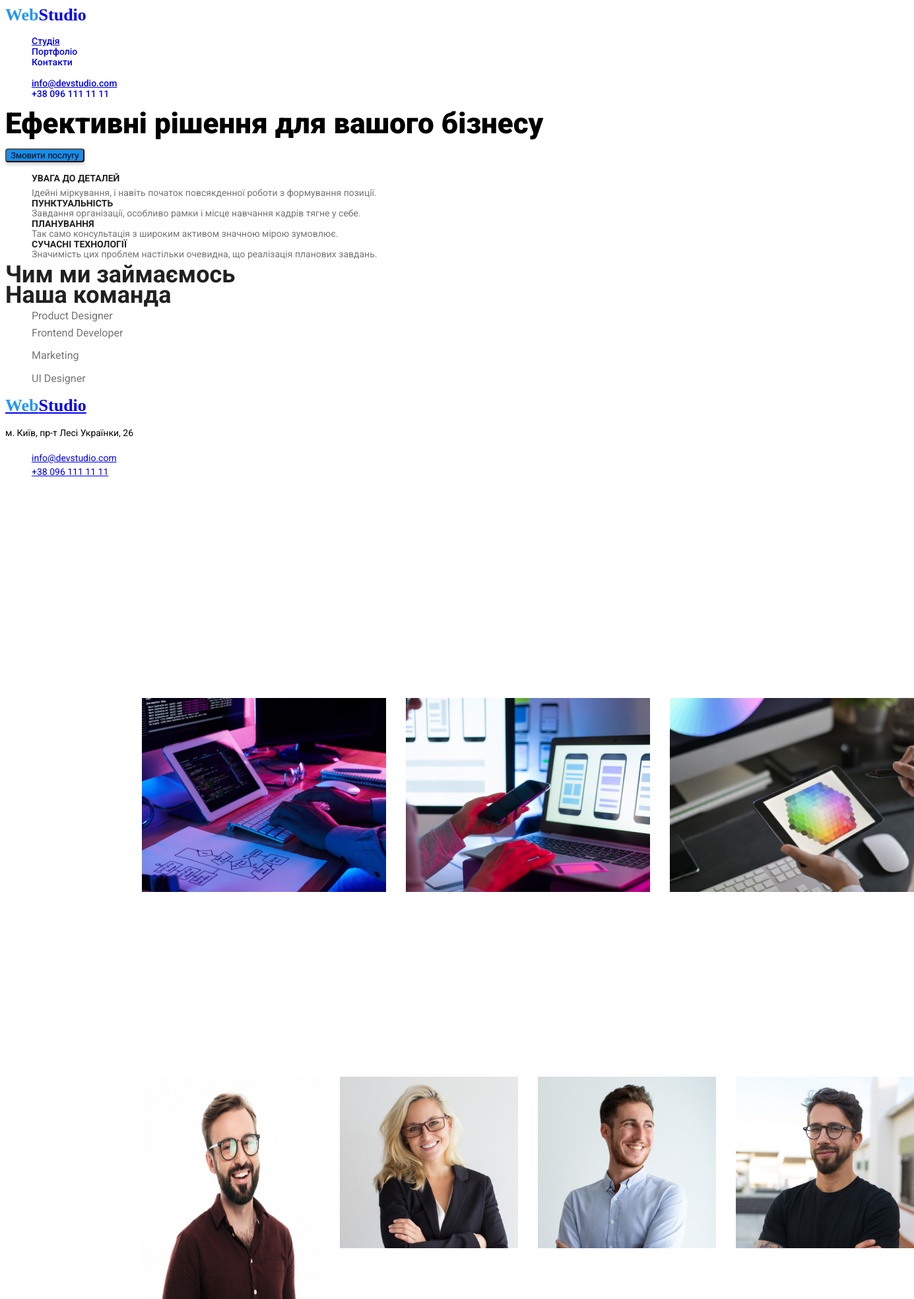
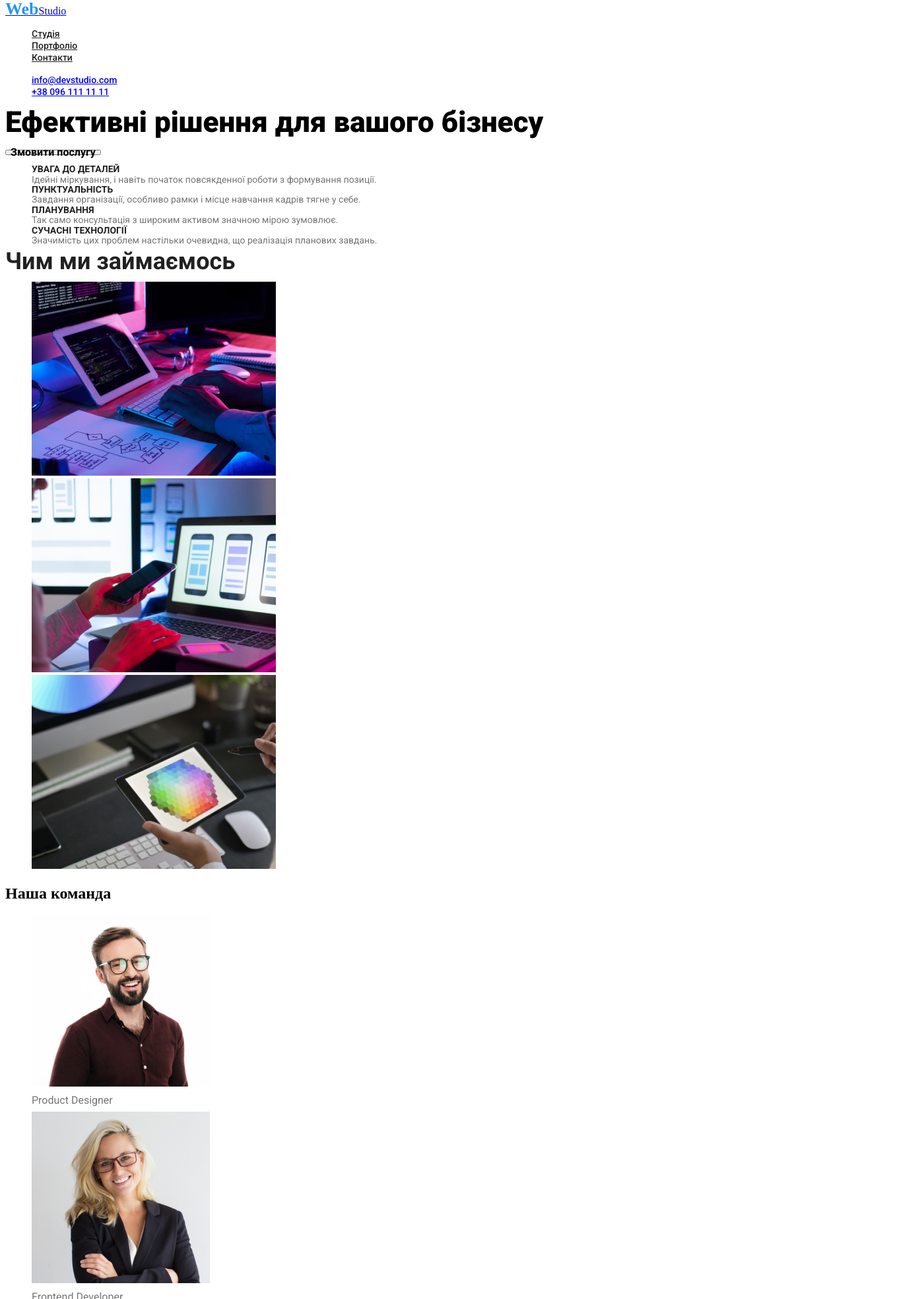
Before and after one commit to SergiyPlishko/webstudio, a plain HTML site: page index.html in a window 1280 px wide. Shown: the top 1969 px of the page at 66% size, 1385 px wide, since content can reach past the window. Drawn offline with Linux system fonts and the light colour scheme.

Commit message:
My-repository

```diff
--- a/css/style.css
+++ b/css/style.css
@@ -1,290 +1,79 @@
-.logo {
+ul {
+  list-style: none;
+  text-decoration: none;
+}
+.logo-web {
   font-family: 'Raleway';
   font-weight: 700;
   font-size: 26px;
-    line-height: 1.19;
-    text-decoration: none;
-  }
-  .logo-web {
+  line-height: 1.19px;
   color: #2196f3;
 }
-  .nav-list-item {
-    font-family: 'Roboto';
-    font-weight: 500;
-    font-size: 14px;
-    line-height: 1.14;
-    color: #212121;
-    list-style: none;
+.logo-studio {
+  font-family: 'Raleway';
+  font-weight: 700;
+  font-size: 26px;
+  line-height: 1.19px;
+  color: #000000;
 }
-  .link-studio:hover {
-    font-family: 'Roboto';
-    font-weight: 500;
-    font-size: 14px;
-    line-height: 1.14;
-    color: #2196f3;
-    list-style: none;
-    text-decoration: none;
-  }
-  .link {
-    font-family: 'Roboto';
-    font-weight: 500;
-    font-size: 14px;
-    line-height: 1.14;
-    list-style: none;
-    text-decoration: none;
-  }
-  .link-email:hover {
+.nav-link {
   font-family: 'Roboto';
   font-weight: 500;
   font-size: 14px;
   line-height: 1.14px;
-    color: #2196f3;
-    text-decoration: none;
-    list-style: none;
+  color: #212121;
 }
-  .div-h1 {
+.contact-link {
+  font-family: 'Roboto';
+  font-weight: 500;
+  font-size: 14px;
+  line-height: 1.14px;
+}
+.title-text {
   font-family: 'Roboto';
   font-weight: 900;
   font-size: 44px;
-    line-height: 1.5px;
-    list-style: none;
-    text-decoration: none;
+  line-height: 1.36px;
 }
 .button {
-    background: #188ce8;
-    box-shadow: 0px 4px 4px rgba(0, 0, 0, 0.15);
-    border-radius: 4px;
+  font-family: 'Roboto';
+  font-weight: 700;
+  font-size: 16px;
+  line-height: 1.87px;
 }
-  .list-1 {
-    text-decoration: none;
-    list-style: none;
-  }
-  .list {
+.title-info {
   font-family: 'Roboto';
   font-weight: 700;
   font-size: 14px;
-    line-height: 1, 14;
+  line-height: 1.14px;
   color: #212121;
 }
-  .list-item {
+.text-info {
   font-family: 'Roboto';
   font-weight: 400;
   font-size: 14px;
   line-height: 1.71px;
   color: #757575;
-    list-style: none;
-    text-decoration: none;
 }
-  .cros {
-    list-style: none;
-    text-decoration: none;
-  }
-  .ci-h2 {
-    font-family: 'Roboto';
-    font-weight: 700;
-    font-size: 14px;
-    line-height: 1.14px;
-    color: #212121;
-    list-style: none;
-    text-decoration: none;
-  }
-  .mem {
-    font-family: 'Roboto';
-    font-weight: 400;
-    font-size: 14px;
-    line-height: 1.71px;
-    color: #757575;
-    list-style: none;
-    text-decoration: none;
-  }
-  .li {
-    list-style: none;
-    text-decoration: none;
-  }
-  .res {
-    font-family: 'Roboto';
-    font-weight: 700;
-    font-size: 14px;
-    line-height: 1.14px;
-    color: #212121;
-    text-decoration: none;
-    list-style: none;
-  }
-  .p {
-    font-family: 'Roboto';
-    font-weight: 400;
-    font-size: 14px;
-    line-height: 1.71px;
-    color: #757575;
-    text-decoration: none;
-    list-style: none;
-  }
-  .lis {
-    list-style: none;
-    text-decoration: none;
-  }
-  .si-h2 {
-    font-family: 'Roboto';
-    font-weight: 700;
-    font-size: 14px;
-    line-height: 1.14px;
-    color: #212121;
-    list-style: none;
-    text-decoration: none;
-  }
-  .p-2 {
-    font-family: 'Roboto';
-    font-style: normal;
-    font-weight: 400;
-    font-size: 14px;
-    line-height: 1.71px;
-    color: #757575;
-    list-style: none;
-    text-decoration: none;
-  }
-  .q-h2 {
+.title-menu {
   font-family: 'Roboto';
   font-weight: 700;
   font-size: 36px;
   line-height: 1.16px;
   color: #212121;
-    text-decoration: none;
-    list-style: none;
 }
-  .vi {
-    text-decoration: none;
-    list-style: none;
-  }
-  .list-imeges {
-    text-decoration: none;
-    list-style: none;
-  }
-  .images-1 {
-    position: absolute;
-    width: 370px;
-    height: 294px;
-    left: 215px;
-    top: 1058px;
-    text-decoration: none;
-    list-style: none;
-  }
-  .images-2 {
-    position: absolute;
-    width: 370px;
-    height: 294px;
-    left: 615px;
-    top: 1058px;
-  }
-  .images-3 {
-    position: absolute;
-    width: 370px;
-    height: 294px;
-    left: 1015px;
-    top: 1058px;
-  }
-  .ul-q {
-    list-style: none;
-    text-decoration: none;
-  }
-  .h2-w {
+.team {
   font-family: 'Roboto';
   font-style: normal;
-    font-weight: 700;
-    font-size: 36px;
-    line-height: 1.16px;
-    color: #212121;
-  }
-  .photo {
-    position: absolute;
-    width: 270px;
-    height: 368px;
-    left: 215px;
-    top: 1632px;
-  }
-  .photo-p {
-    font-family: 'Roboto';
   font-weight: 400;
   font-size: 16px;
   line-height: 1.18px;
   color: #757575;
 }
-  .photo-1 {
-    position: absolute;
-    width: 270px;
-    height: 260px;
-    left: 515px;
-    top: 1632px;
-  }
-  .photo-p-2 {
-    font-family: 'Roboto';
-  font-weight: 400;
-  font-size: 16px;
-  line-height: 1.18;
-  color: #757575;
-  }
-  .photo-3 {
-    position: absolute;
-  width: 270px;
-  height: 260px;
-  left: 815px;
-  top: 1632px;
-  }
-  .photo-p-3 {
-    font-family: 'Roboto';
-  font-weight: 400;
-  font-size: 16px;
-  line-height: 1.18;
-  color: #757575;
-  }
-  .photo-4 {
-    position: absolute;
-  width: 270px;
-  height: 260px;
-  left: 1115px;
-  top: 1632px;
-  }
-  .photo-p-4 {
-    font-family: 'Roboto';
-  font-weight: 400;
-  font-size: 16px;
-  line-height: 1.18;
-  color: #757575;
-  }
-  .lid {
-    text-decoration: none;
-    list-style: none;
-  }
-  .ul-ul {
-    list-style: none;
-    text-decoration: none;
-  }
-  .wed-studi {
-    font-family: 'Raleway';
-  font-weight: 700;
-  font-size: 26px;
-  line-height: 1.19;
-  }
-  .logo-2 {
-    color: #2196F3;
-  }
-  .addres {
-    font-family: 'Roboto';
-  font-style: normal;
-  font-weight: 400;
-  font-size: 14px;
-  line-height: 1.71;
-  }
-  .emaill {
+.link-info {
   font-family: 'Roboto';
   font-style: normal;
   font-weight: 400;
   font-size: 14px;
   line-height: 1.71px;
 }
-  .tel-tel {
-    font-family: 'Roboto';
-  font-style: normal;
-  font-weight: 400;
-  font-size: 14px;
-  line-height: 24px;
-  }
--- a/index.html
+++ b/index.html
@@ -14,29 +14,27 @@
   <body>
     <!--Шапка сайту-->
     <header>
-      <div>
-        <nav>
-          <a href="/" class="logo"
-            ><span class="logo-web">Web</span><span class="logo-Studio"></span>Studio</a
-          >
-          <ul>
-            <li class="nav-list-item">
-              <a href="/" class="link-studio">Студія</a>
+      <div class="container">
+        <nav class="navigation">
+          <a href="/" class="logo"><span class="logo-web">Web</span><span class="logo-studio"></span>Studio</a>
+          <ul class="nav-list-item">
+            <li class="nav-list">
+              <a href="/" class="nav-link">Студія</a>
             </li>
-            <li class="nav-list-item">
-              <a href="/" class="link">Портфоліо</a>
+            <li class="nav-list">
+              <a href="/" class="nav-link">Портфоліо</a>
             </li>
-            <li class="nav-list-item">
-              <a href="/" class="link">Контакти</a>
+            <li class="nav-list">
+              <a href="/" class="nav-link">Контакти</a>
             </li>
           </ul>
         </nav>
-        <ul>
-          <li class="nav-list-item">
-            <a href="info@devstudio.com" class="link-email">info@devstudio.com</a>
+        <ul contact-menu>
+          <li class="contact-list">
+            <a href="info@devstudio.com" class="contact-link">info@devstudio.com</a>
           </li>
-          <li class="nav-list-item">
-            <a href="+380961111111" class="link">+38 096 111 11 11</a>
+          <li class="contact-list">
+            <a href="+380961111111" class="contact-link">+38 096 111 11 11</a>
           </li>
         </ul>
       </div>
@@ -44,35 +42,37 @@
     <!--Головна частина-->
     <main>
       <!--Hero section-->
-      <section>
-        <div>
-          <h1 class="div-h1">Ефективні рішення для вашого бізнесу</h1>
+      <section class="section-one">
+        <div class="text">
+          <h1 class="title-text">Ефективні рішення для вашого бізнесу</h1>
           <button type="button" class="button">Змовити послугу</button>
         </div>
         <!--Наші особливості-->
       </section>
-      <section>
+      <section class="section-info">
         <div>
-          <ul>
-            <li class="list-1">
-              <h2 class="list">УВАГА ДО ДЕТАЛЕЙ</h2>
-              <p class="list-item">
+          <ul class="info">
+            <li class="info-list">
+              <h2 class="title-info">УВАГА ДО ДЕТАЛЕЙ</h2>
+              <p class="text-info">
                 Ідейні міркування, і навіть початок повсякденної роботи з формування позиції.
               </p>
             </li>
-            <li class="cros">
-              <h2 class="ci-h2">ПУНКТУАЛЬНІСТЬ</h2>
-              <p class="mem">
+            <li class="info-list">
+              <h2 class="title-info">ПУНКТУАЛЬНІСТЬ</h2>
+              <p class="text-info">
                 Завдання організації, особливо рамки і місце навчання кадрів тягне у себе.
               </p>
             </li>
-            <li class="li">
-              <h2 class="res">ПЛАНУВАННЯ</h2>
-              <p class="p">Так само консультація з широким активом значною мірою зумовлює.</p>
+            <li class="info-list">
+              <h2 class="title-info">ПЛАНУВАННЯ</h2>
+              <p class="text-info">Так само консультація з широким активом значною мірою зумовлює.</p>
             </li>
-            <li class="lis">
-              <h2 class="si-h2">СУЧАСНІ ТЕХНОЛОГІЇ</h2>
-              <p class="p-2">Значимість цих проблем настільки очевидна, що реалізація планових завдань.</p>
+            <li class="info-list">
+              <h2 class="title-info">СУЧАСНІ ТЕХНОЛОГІЇ</h2>
+              <p class="text-info">
+                Значимість цих проблем настільки очевидна, що реалізація планових завдань.
+              </p>
             </li>
           </ul>
         </div>
@@ -80,16 +80,34 @@
       <!--Чим ми займаємося-->
       <section>
         <div>
-          <h2 class="q-h2">Чим ми займаємось</h2>
-          <ul class="vi">
-            <li class="list-images">
-              <img class="images-1" src="./Images/card.1.jpg" alt="Laptop" width="370" height="294" />
+          <h2 class="title-menu">Чим ми займаємось</h2>
+          <ul>
+            <li>
+              <img
+                class="images-1"
+                src="./Images/card.1.jpg"
+                alt="Laptop"
+                width="370"
+                height="294"
+              />
             </li>
-            <li class="images-list">
-              <img class="images-2" src="./Images/card.2.jpg" alt="Phone" width="370" height="294" />
+            <li>
+              <img
+                class="images-2"
+                src="./Images/card.2.jpg"
+                alt="Phone"
+                width="370"
+                height="294"
+              />
             </li>
-            <li class="list-images-1">
-              <img class="images-3" src="./Images/card.3.jpg" alt="Design" width="370" height="294" />
+            <li>
+              <img
+                class="images-3"
+                src="./Images/card.3.jpg"
+                alt="Design"
+                width="370"
+                height="294"
+              />
             </li>
           </ul>
         </div>
@@ -97,23 +115,47 @@
       <section>
         <!--Наша команда-->
         <div>
-          <h2 class="h2-w">Наша команда</h2>
-          <ul class="ul-q">
+          <h2 class="title-team">Наша команда</h2>
+          <ul class="list-team">
             <li>
-              <img class="photo" src="./Images/img1.jpg" alt="Ігор Дем'яненко" width="270" height="260" />
-              <p class="photo-p">Product Designer</p>
+              <img
+                class="photo"
+                src="./Images/img1.jpg"
+                alt="Ігор Дем'яненко"
+                width="270"
+                height="260"
+              />
+              <p class="team">Product Designer</p>
             </li>
             <li>
-              <img class="photo-1" src="./Images/img.2.jpg" alt="Ольга Рєпіна" width="270" height="260" />
-              <p class="photo-p-2">Frontend Developer</p>
+              <img
+                class="photo-1"
+                src="./Images/img.2.jpg"
+                alt="Ольга Рєпіна"
+                width="270"
+                height="260"
+              />
+              <p class="team">Frontend Developer</p>
             </li>
             <li>
-              <img class="photo-3" src="./Images/img.3.jpg" alt="Микола Тарасов" width="270" height="260" />
-              <p class="photo-p-3">Marketing</p>
+              <img
+                class="photo-3"
+                src="./Images/img.3.jpg"
+                alt="Микола Тарасов"
+                width="270"
+                height="260"
+              />
+              <p class="team">Marketing</p>
             </li>
             <li>
-              <img class="photo-4" src="./Images/img.4.jpg" alt="Михайло Єрмаков" width="270" height="260" />
-              <p class="photo-p-4">UI Designer</p>
+              <img
+                class="photo-4"
+                src="./Images/img.4.jpg"
+                alt="Михайло Єрмаков"
+                width="270"
+                height="260"
+              />
+              <p class="team">UI Designer</p>
             </li>
           </ul>
         </div>
@@ -121,16 +163,16 @@
     </main>
     <!--Футер сайту-->
     <footer>
-      <div clas-lid>
-        <a href="/" class="wed-studi"><span class="logo-2">Web</span>Studio</a>
+      <div>
+        <a href="/"><span class="logo-web">Web</span>Studio</a>
         <address>
-          <p class="addres">м. Київ, пр-т Лесі Українки, 26</p>
-          <ul class="ul-ul">
-            <li>
-              <a class="emaill" href="info@devstudio.com">info@devstudio.com</a>
+          <p class="address">м. Київ, пр-т Лесі Українки, 26</p>
+          <ul class="addres-info">
+            <li class="list-contact-info">
+              <a class="link-info" href="info@devstudio.com">info@devstudio.com</a>
             </li>
             <li>
-              <a class="tel-tel" href="tel+380961111111">+38 096 111 11 11</a>
+              <a class="link-info" href="tel+380961111111">+38 096 111 11 11</a>
             </li>
           </ul>
         </address>
```
Lines whose indentation alone changed are shown as unchanged.
